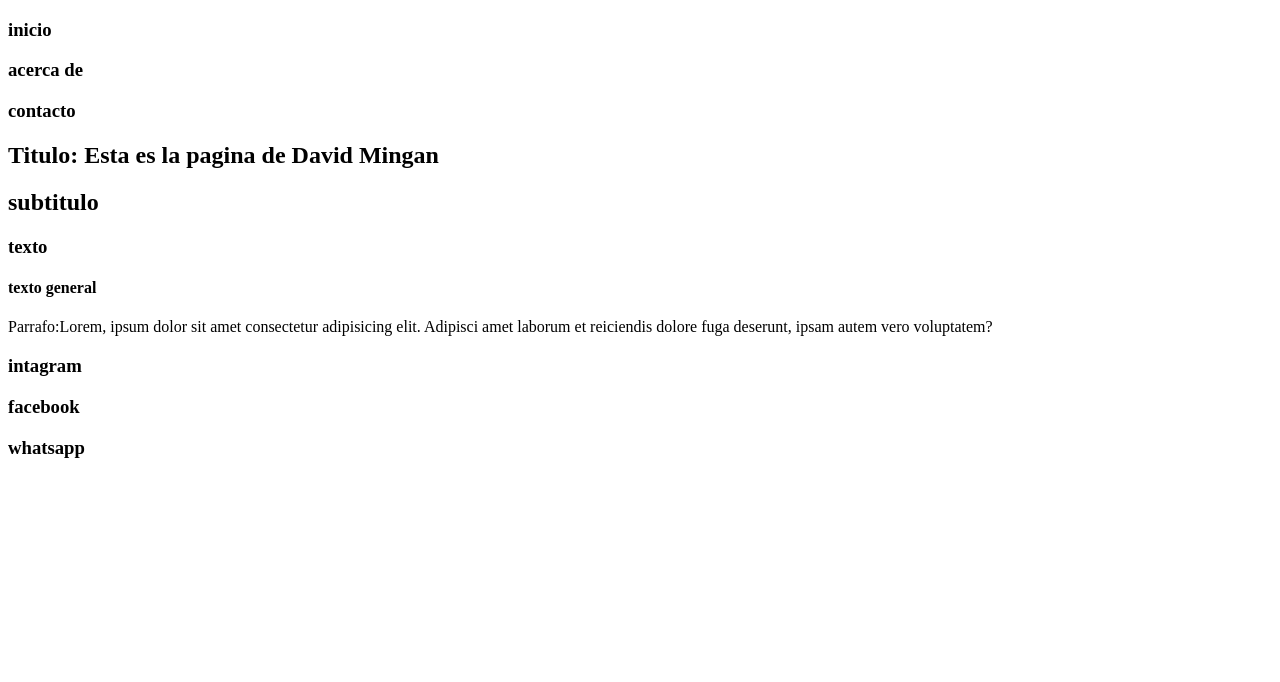
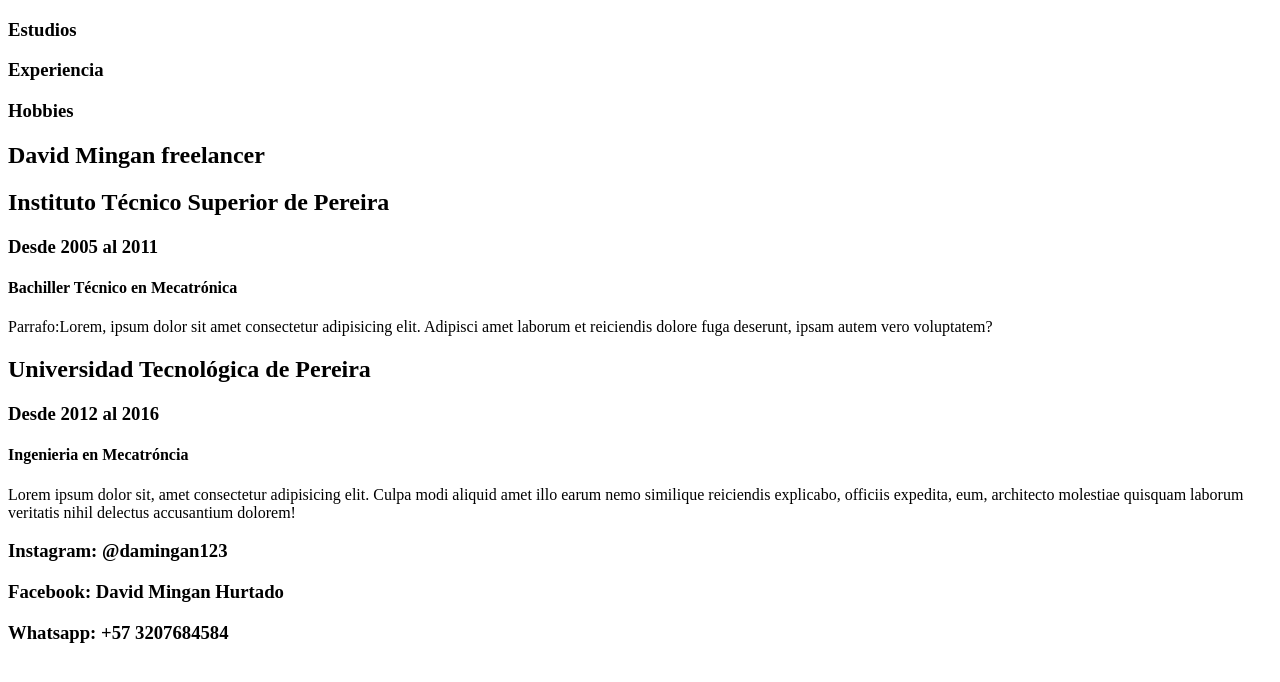
Before and after one commit to edwinmgallego/landingpage-colab-tt, a plain HTML site: page davidm.html in a window 1280 px wide. Drawn offline with Linux system fonts and the light colour scheme.

Commit message:
Agrrgué mi hoja de vida

```diff
--- a/davidm.html
+++ b/davidm.html
@@ -4,33 +4,45 @@
 <head>
     <meta charset="UTF-8">
     <meta name="viewport" content="width=device-width, initial-scale=1.0">
-    <title>DavidM</title>
+    <title>David Mingan</title>
 </head>
 
 <body>
     <header>
-        <h3>inicio</h3>
-        <h3>acerca de</h3>
-        <h3>contacto</h3>
+        <h3>Estudios</h3>
+        <h3>Experiencia</h3>
+        <h3>Hobbies</h3>
     </header>
     <section>
-        <h1>Titulo: Esta es la pagina de David Mingan</h1>
-        <h2>subtitulo</h2>
+        <h1>David Mingan freelancer</h1>
+        <h2>Instituto Técnico Superior de Pereira</h2>
+
         <div>
+            <h3>Desde 2005 al 2011</h3>
+            <h4>Bachiller Técnico en Mecatrónica</h4>
+            <p>Parrafo:Lorem, ipsum dolor sit amet consectetur adipisicing elit. Adipisci amet laborum et reiciendis
+                dolore
+                fuga deserunt, ipsam autem vero voluptatem?
+            </p>
+        </div>
+        <h2>Universidad Tecnológica de Pereira</h2>
 
-            <h3>texto</h3>
-            <h4>texto general</h4>
-            <p>Parrafo:Lorem, ipsum dolor sit amet consectetur adipisicing elit. Adipisci amet laborum et reiciendis dolore
-                fuga deserunt, ipsam autem vero voluptatem?
+        <div>
+            <h3>Desde 2012 al 2016</h3>
+            <h4>Ingenieria en Mecatróncia</h4>
+            <p>
+                Lorem ipsum dolor sit, amet consectetur adipisicing elit. Culpa modi aliquid amet illo earum nemo
+                similique reiciendis explicabo, officiis expedita, eum, architecto molestiae quisquam laborum veritatis
+                nihil delectus accusantium dolorem!
             </p>
         </div>
     </section>
 
     <footer>
         <section>
-            <h3>intagram</h3>
-            <h3>facebook</h3>
-            <h3>whatsapp</h3>
+            <h3>Instagram: @damingan123</h3>
+            <h3>Facebook: David Mingan Hurtado</h3>
+            <h3>Whatsapp: +57 3207684584</h3>
         </section>
     </footer>
 
```
